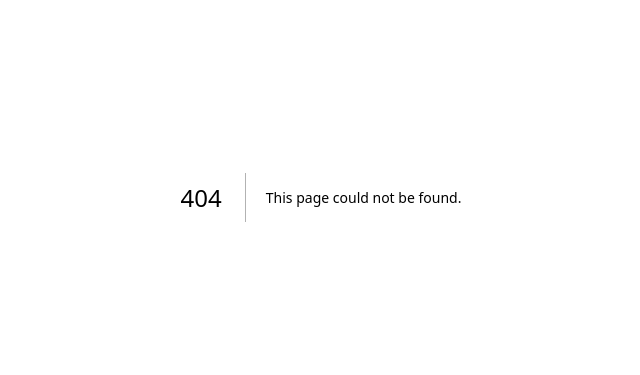
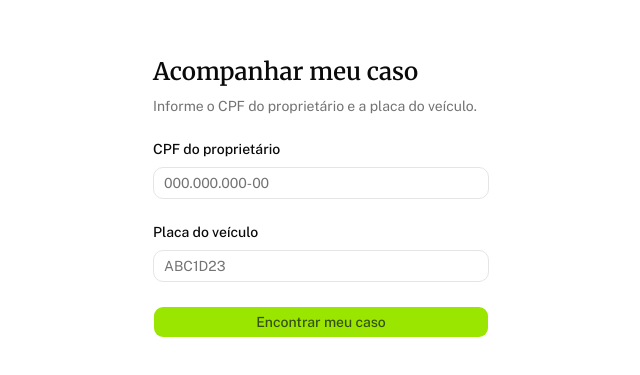
Before and after one commit to gabrielccarvalho/sos-multas, a Next.js app in the folder apps/web/: page /acompanhar in a window 1280 px wide. Before the commit this address had no page. Shown: the part 203-578 px from the top of the page, without its empty margins (319-959 px from the left). Built offline with nearby package versions, Linux system fonts and the light colour scheme.

Commit message:
feat(web): later case statuses and lookup by CPF and plate

```diff
--- /dev/null
+++ b/apps/web/app/acompanhar/actions.ts
@@ -0,0 +1,42 @@
+"use server"
+
+import { redirect } from "next/navigation"
+
+import type { LookupMatch } from "@/lib/cases/lookup-match"
+import { findCasesByOwner } from "@/lib/cases/repository"
+import { isValidCpf, normalizeCpf } from "@/lib/domain/cpf"
+import { STATUS_LABELS } from "@/lib/domain/status"
+
+export async function findCase(
+  _previous: { error: string | null; matches: LookupMatch[] },
+  formData: FormData
+): Promise<{ error: string | null; matches: LookupMatch[] }> {
+  const cpf = normalizeCpf(String(formData.get("cpf") ?? ""))
+  const placa = String(formData.get("placa") ?? "")
+    .toUpperCase()
+    .replace(/[^A-Z0-9]/g, "")
+  if (!isValidCpf(cpf)) {
+    return { error: "CPF inválido.", matches: [] }
+  }
+  if (!/^[A-Z]{3}\d[A-Z0-9]\d{2}$/.test(placa)) {
+    return { error: "Placa inválida.", matches: [] }
+  }
+
+  const found = await findCasesByOwner(cpf, placa)
+  if (found.length === 0) {
+    return {
+      error:
+        "Não encontramos um caso com esse CPF e essa placa. Confira os dados ou use o link que você recebeu ao enviar a multa.",
+      matches: [],
+    }
+  }
+  if (found.length === 1 && found[0]) redirect(`/caso/${found[0].token}`)
+  return {
+    error: null,
+    matches: found.map((row) => ({
+      token: row.token,
+      aitNumber: row.aitNumber,
+      statusLabel: STATUS_LABELS[row.status],
+    })),
+  }
+}
--- /dev/null
+++ b/apps/web/app/acompanhar/lookup-form.tsx
@@ -0,0 +1,71 @@
+"use client"
+
+import Link from "next/link"
+import { useActionState } from "react"
+
+import {
+  Alert,
+  AlertDescription,
+  AlertTitle,
+} from "@workspace/ui/components/alert"
+import { Button } from "@workspace/ui/components/button"
+import { Spinner } from "@workspace/ui/components/spinner"
+
+import { FormTextField } from "@/components/form-text-field"
+import type { LookupMatch } from "@/lib/cases/lookup-match"
+import { findCase } from "./actions"
+
+const initialState: { error: string | null; matches: LookupMatch[] } = {
+  error: null,
+  matches: [],
+}
+
+export function LookupForm() {
+  const [state, formAction, pending] = useActionState(findCase, initialState)
+  return (
+    <form action={formAction} className="flex flex-col gap-6">
+      <FormTextField
+        name="cpf"
+        label="CPF do proprietário"
+        inputMode="numeric"
+        placeholder="000.000.000-00"
+        required
+      />
+      <FormTextField
+        name="placa"
+        label="Placa do veículo"
+        placeholder="ABC1D23"
+        required
+      />
+      {state.error ? (
+        <Alert variant="destructive">
+          <AlertTitle>Não encontramos</AlertTitle>
+          <AlertDescription>{state.error}</AlertDescription>
+        </Alert>
+      ) : null}
+      {state.matches.length > 0 ? (
+        <div className="flex flex-col gap-2">
+          <p className="text-sm">Encontramos mais de um caso:</p>
+          {state.matches.map((match) => (
+            <Link
+              key={match.token}
+              href={`/caso/${match.token}`}
+              className="text-sm underline underline-offset-4"
+            >
+              {match.aitNumber ?? "Caso"} · {match.statusLabel}
+            </Link>
+          ))}
+        </div>
+      ) : null}
+      <Button type="submit" disabled={pending}>
+        {pending ? (
+          <>
+            <Spinner /> Procurando…
+          </>
+        ) : (
+          "Encontrar meu caso"
+        )}
+      </Button>
+    </form>
+  )
+}
--- /dev/null
+++ b/apps/web/app/acompanhar/page.tsx
@@ -0,0 +1,17 @@
+import { LookupForm } from "./lookup-form"
+
+export default function Page() {
+  return (
+    <main className="mx-auto flex min-h-svh max-w-sm flex-col justify-center gap-6 p-6">
+      <div className="flex flex-col gap-2">
+        <h1 className="font-heading text-2xl font-semibold">
+          Acompanhar meu caso
+        </h1>
+        <p className="text-sm text-muted-foreground">
+          Informe o CPF do proprietário e a placa do veículo.
+        </p>
+      </div>
+      <LookupForm />
+    </main>
+  )
+}
--- a/apps/web/app/caso/[token]/page.tsx
+++ b/apps/web/app/caso/[token]/page.tsx
@@ -16,6 +16,7 @@ import {
 } from "@workspace/ui/components/card"
 
 import { ButtonLink } from "@/components/button-link"
+import { nextDeadline } from "@/lib/cases/next-deadline"
 import { caseProgress } from "@/lib/cases/progress"
 import { getCaseDetails, type CaseDetails } from "@/lib/cases/repository"
 import { formatIsoDate, localIsoDate } from "@/lib/documents/format"
@@ -29,8 +30,8 @@ const dateFormat = new Intl.DateTimeFormat("pt-BR", {
 })
 
 function deadlineLine(details: CaseDetails): string | null {
-  const { stage, deadlineDefense, deadlineAppeal } = details.case
-  const deadline = stage === "NIP" ? deadlineAppeal : deadlineDefense
+  const { stage } = details.case
+  const deadline = nextDeadline(details.case)
   if (!deadline) return null
   const today = new Date(`${localIsoDate(new Date())}T00:00:00Z`)
   const remaining = daysUntil(new Date(`${deadline}T00:00:00Z`), today)
@@ -140,6 +141,66 @@ function NextStep({ details, token }: { details: CaseDetails; token: string }) {
           </CardHeader>
         </Card>
       )
+    case "filed":
+      return (
+        <Card>
+          <CardHeader>
+            <CardTitle>Defesa protocolada</CardTitle>
+            <CardDescription>
+              {details.case.protocolNumber
+                ? `Protocolo ${details.case.protocolNumber}. Agora é aguardar o órgão analisar.`
+                : "Agora é aguardar o órgão analisar."}
+            </CardDescription>
+          </CardHeader>
+        </Card>
+      )
+    case "under_review":
+      return (
+        <Card>
+          <CardHeader>
+            <CardTitle>Em análise</CardTitle>
+            <CardDescription>
+              O órgão está analisando a sua defesa. A decisão pode demorar
+              semanas, e avisamos aqui assim que sair.
+            </CardDescription>
+          </CardHeader>
+        </Card>
+      )
+    case "decided_granted":
+      return (
+        <Card>
+          <CardHeader>
+            <CardTitle>Defesa aceita</CardTitle>
+            <CardDescription>
+              O auto de infração foi arquivado. Guarde o histórico abaixo como
+              comprovante.
+            </CardDescription>
+          </CardHeader>
+        </Card>
+      )
+    case "decided_denied":
+      return (
+        <Card>
+          <CardHeader>
+            <CardTitle>Defesa negada</CardTitle>
+            <CardDescription>
+              Ainda pode haver recurso em outra instância. Veja o histórico
+              abaixo e fale com a gente.
+            </CardDescription>
+          </CardHeader>
+        </Card>
+      )
+    case "cancelled":
+      return (
+        <Card>
+          <CardHeader>
+            <CardTitle>Caso cancelado</CardTitle>
+            <CardDescription>
+              Este caso foi encerrado sem protocolo. O motivo está no histórico.
+            </CardDescription>
+          </CardHeader>
+        </Card>
+      )
     default:
       return null
   }
--- a/apps/web/app/page.tsx
+++ b/apps/web/app/page.tsx
@@ -1,3 +1,5 @@
+import Link from "next/link"
+
 import { ButtonLink } from "@/components/button-link"
 
 export default function Page() {
@@ -15,6 +17,13 @@ export default function Page() {
           Enviar minha multa
         </ButtonLink>
       </div>
+      <p className="text-sm text-muted-foreground">
+        Já enviou?{" "}
+        <Link href="/acompanhar" className="underline underline-offset-4">
+          Acompanhe o seu caso
+        </Link>
+        .
+      </p>
     </main>
   )
 }
--- /dev/null
+++ b/apps/web/lib/cases/lookup-match.ts
@@ -0,0 +1,5 @@
+export interface LookupMatch {
+  token: string
+  aitNumber: string | null
+  statusLabel: string
+}
```
